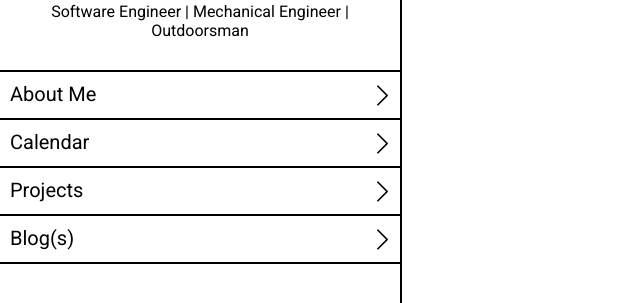
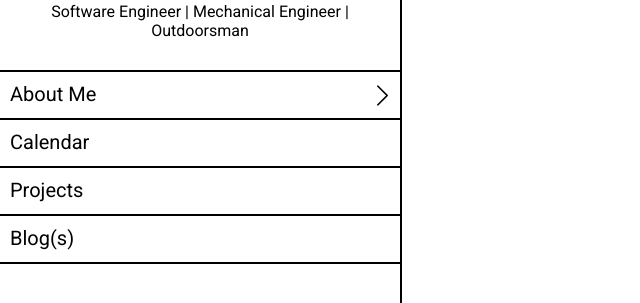
Before and after one commit to derekantrican/derekantrican.github.io, a React (Create React App) app: page / in a window 1280 px wide. Shown: the part 303-606 px from the top of the page, without its empty margins (0-640 px from the left). Built offline with nearby package versions, Linux system fonts and the light colour scheme.

Commit message:
Remove SubNavLink

```diff
--- a/src/App.js
+++ b/src/App.js
@@ -12,17 +12,17 @@ function App() {
       {isMobile ?
        <i style={{fontSize: '50px' /*Might need position: absolute */}} className='bi bi-list'/> :
        <div style={{width: 400, borderWidth: '0px 2px 0px 0px', borderStyle: 'solid'}}>
-        <div style={{display: 'flex', flexDirection: 'column', alignItems: 'center'}}>
+        <div style={{display: 'flex', flexDirection: 'column', alignItems: 'center', height: '100%'}}>
           <img style={{borderRadius: '50%', width: 'calc(100% - 100px)', margin: '50px 50px 0px 50px'}} src="https://avatars.githubusercontent.com/u/1558019"/>
           <div style={{width: 'calc(100% - 20px)', padding: 10, margin: '20px 0px', textAlign: 'center'}}>
             Software Engineer | Mechanical Engineer | Outdoorsman
           </div>
           {/* <i style={{height: 20, width: 20, fontSize: '25px', alignSelf: 'start', visibility: 'hidden'}} className={`bi bi-chevron-left`} onClick={() => setNavState('home')}/> */}
-          <div style={{display: 'flex', flexDirection: 'column', width: '100%'}}>
+          <div style={{display: 'flex', flexDirection: 'column', width: '100%', height: '100%'}}>
             <NavBarLink name="About Me" top="true" onClick={() => setNavState('about')} selected={navState == 'about'}>
               {/*Subpages: Hobbies, Turkiye, etc?*/}
-              <SubNavLink name="Hobbies"/>
-              <SubNavLink name="Turkiye"/>
+              <NavBarLink name="Hobbies" level="1"/>
+              <NavBarLink name="Turkiye" level="1"/>
             </NavBarLink>
             <NavBarLink name="Calendar"/>
             <NavBarLink name="Projects" onClick={() => setNavState('projects')}>
@@ -31,7 +31,9 @@ function App() {
             <NavBarLink name="Blog(s)" onClick={() => setNavState('blogs')}>
               {/*Should be an "aggregate feed" of my various blogs (with filters for PCT, etc and the special tags I used on the PCT blog) */}
             </NavBarLink>
-            {/*Todo: need some links like GitHub, LinkedIn, etc */}
+            <div style={{display: 'flex', flexDirection: 'row', marginTop: 'auto'}}>
+              {/*Todo: need some links like GitHub, LinkedIn, etc */}
+            </div>
           </div>
         </div>
       </div>}
@@ -48,9 +50,9 @@ function NavBarLink(props) {
     <div style={{display: 'flex', flexDirection: 'column'}}>
       <div style={{display: 'flex', borderWidth: `${props.top ? '2px' : '0px'} 0px 2px 0px`, borderStyle: 'solid', width: 'calc(100% - 20px)', padding: '10px 10px 12px 10px',
         cursor: 'pointer'}} className="navlink" onClick={props.onClick}>
-        <div style={{fontSize: '20px'}}>{props.name}</div>
+        <div style={{fontSize: '20px', marginLeft: (props.level ?? 0) * 20}}>{props.name}</div>
         <div style={{flex: '1 0 0'}} />
-        <i style={{height: 20, width: 20, fontSize: '25px'}} className={`bi bi-chevron-${props.selected ? 'down' : 'right'}`}/>
+        {props.children ? <i style={{height: 20, width: 20, fontSize: '25px'}} className={`bi bi-chevron-${props.selected ? 'down' : 'right'}`}/> : null}
       </div>
       {props.selected ?
         props.children
@@ -59,13 +61,4 @@ function NavBarLink(props) {
   );
 }
 
-function SubNavLink(props) {
-  return (
-    <div style={{display: 'flex', borderWidth: `${props.top ? '2px' : '0px'} 0px 2px 0px`, borderStyle: 'solid', width: 'calc(100% - 20px)', padding: '10px 10px 12px 10px',
-      cursor: 'pointer'}} className="navlink" onClick={props.onClick}>
-      <div style={{fontSize: '20px', marginLeft: '20px'}}>{props.name}</div>
-    </div>
-  );
-}
-
 export default App;
```
